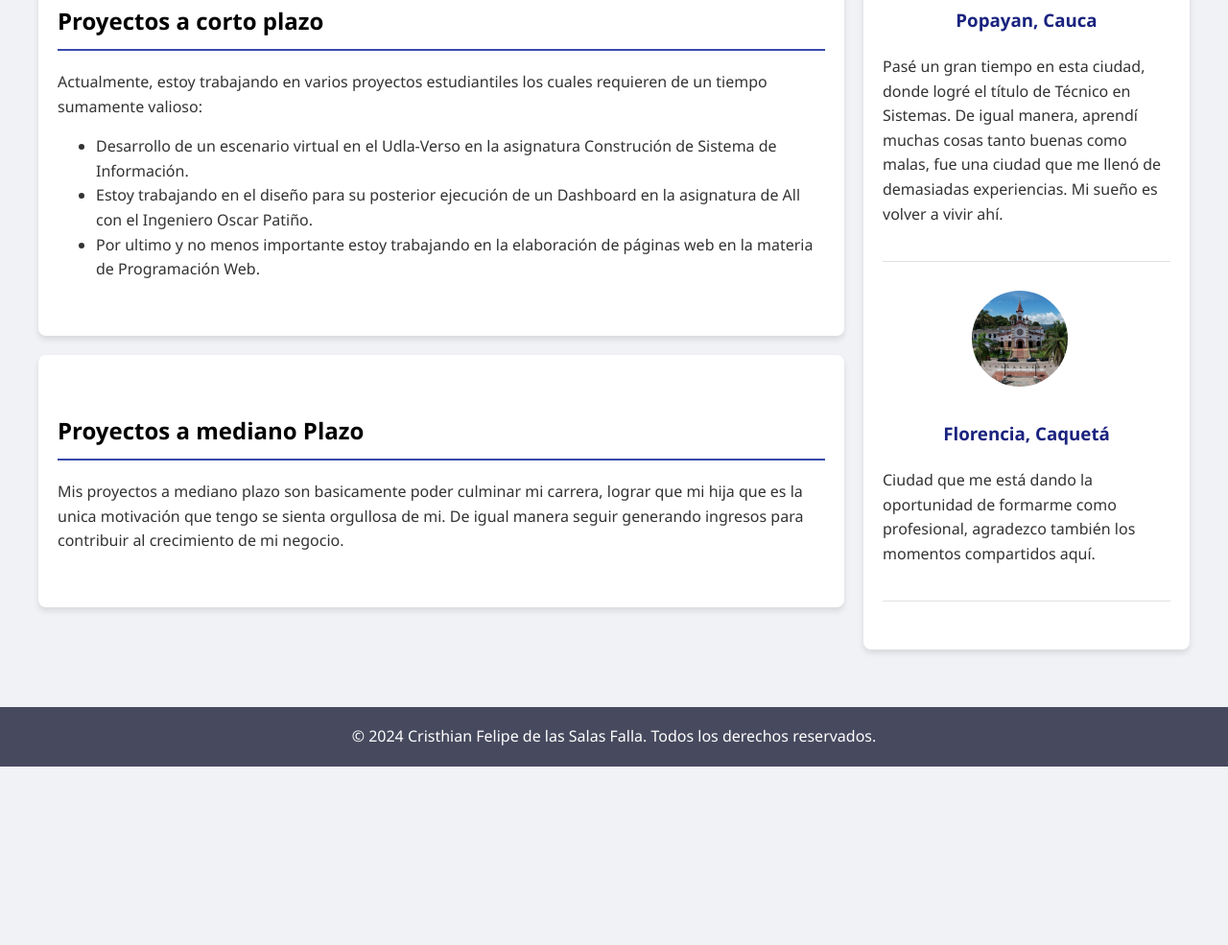
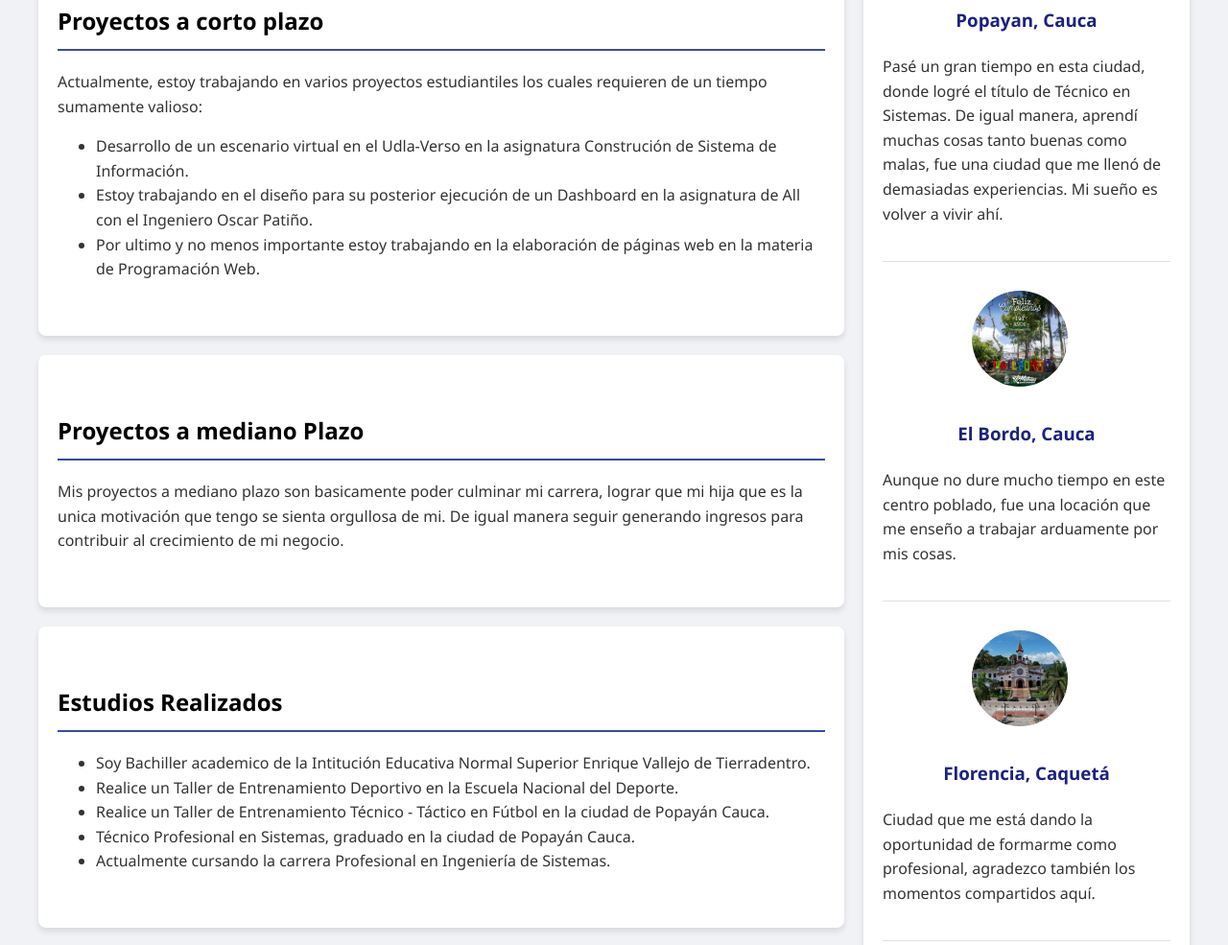
Before and after one commit to CristianF02/Producto-1-Web-, a plain HTML site: page index.html in a window 1280 px wide. Shown: the part 1337-2322 px from the top of the page at 96% size. Before the commit the page ends 2136 px from the top, so only its background shows below. Drawn offline with Linux system fonts and the light colour scheme.

Commit message:
Estudios Realizados

```diff
--- a/index.html
+++ b/index.html
@@ -31,6 +31,7 @@
             <li><a href="#intereses">Intereses</a></li>
             <li><a href="#proyectos">Proyectos a corto plazo</a></li>
             <li><a href="#proyectosM">Proyectos a mediano plazo</a></li>
+            <li><a href="#Estudios_Realizados">Estudios Realizados</a></li>
         </ul>
     </nav>
 
@@ -82,6 +83,18 @@
                 </p>
             </section>
 
+            <section id="Estudios_Realizados" class="section">
+                <h2> Estudios Realizados</h2>
+                <ul>
+                    <li>Soy Bachiller academico de la Intitución Educativa Normal Superior Enrique Vallejo de
+                        Tierradentro.</li>
+                        <li>Realice un Taller de Entrenamiento Deportivo en la Escuela Nacional del Deporte.</li>
+                        <li>Realice un Taller de Entrenamiento Técnico - Táctico en Fútbol en la ciudad de Popayán Cauca.</li>
+                        <li>Técnico Profesional en Sistemas, graduado en la ciudad de Popayán Cauca.</li>
+                        <li>Actualmente cursando la carrera Profesional en Ingeniería de Sistemas.</li>
+                </ul>
+            </section>
+
         </main>
 
         <aside class="cities-lived">
@@ -109,6 +122,13 @@
                         ahí.</p>
                 </li>
                 <li>
+                    <img src="Img/Images/bordo.jpg" alt="El Bordo, Cauca" class="city-image">
+                    <h3>El Bordo, Cauca</h3>
+                    <p> Aunque no dure mucho tiempo en este centro poblado, fue una locación que me enseño a trabajar arduamente
+                        por mis cosas.
+                    </p>
+                </li>
+                <li>
                     <img src="Img/Images/florencia.jpg" alt="Florencia, Caquetá" class="city-image">
                     <h3>Florencia, Caquetá</h3>
                     <p>Ciudad que me está dando la oportunidad de formarme como profesional, agradezco también los
--- a/styles.css
+++ b/styles.css
@@ -180,8 +180,8 @@ main {
 
 /* Estilos del footer */
 footer {
-    background-color: #47495e;
-    color: #fff;
+    background-color: #1a237e;
+    color: #000000;
     text-align: center;
     padding: 2px 0;
     margin-top: 40px;
@@ -256,5 +256,5 @@ footer {
 }
 .Redes_Sociales a i:hover {
     color: #ffd54f; /* Cambia el color al pasar el cursor */
-    transform: scale(1.1);
+    transform: scale(2.1);
 }
```
Also changed, not shown: Img/Images/bordo.jpg (added).
